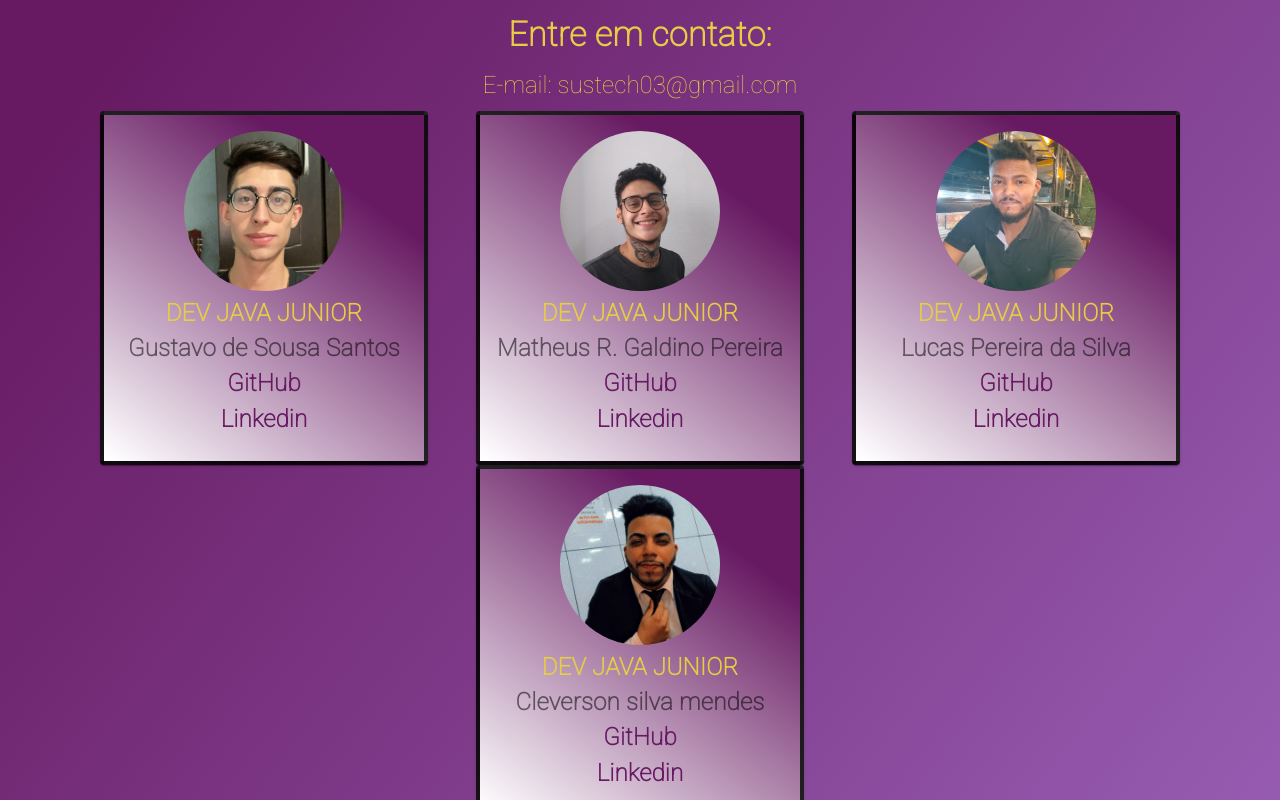
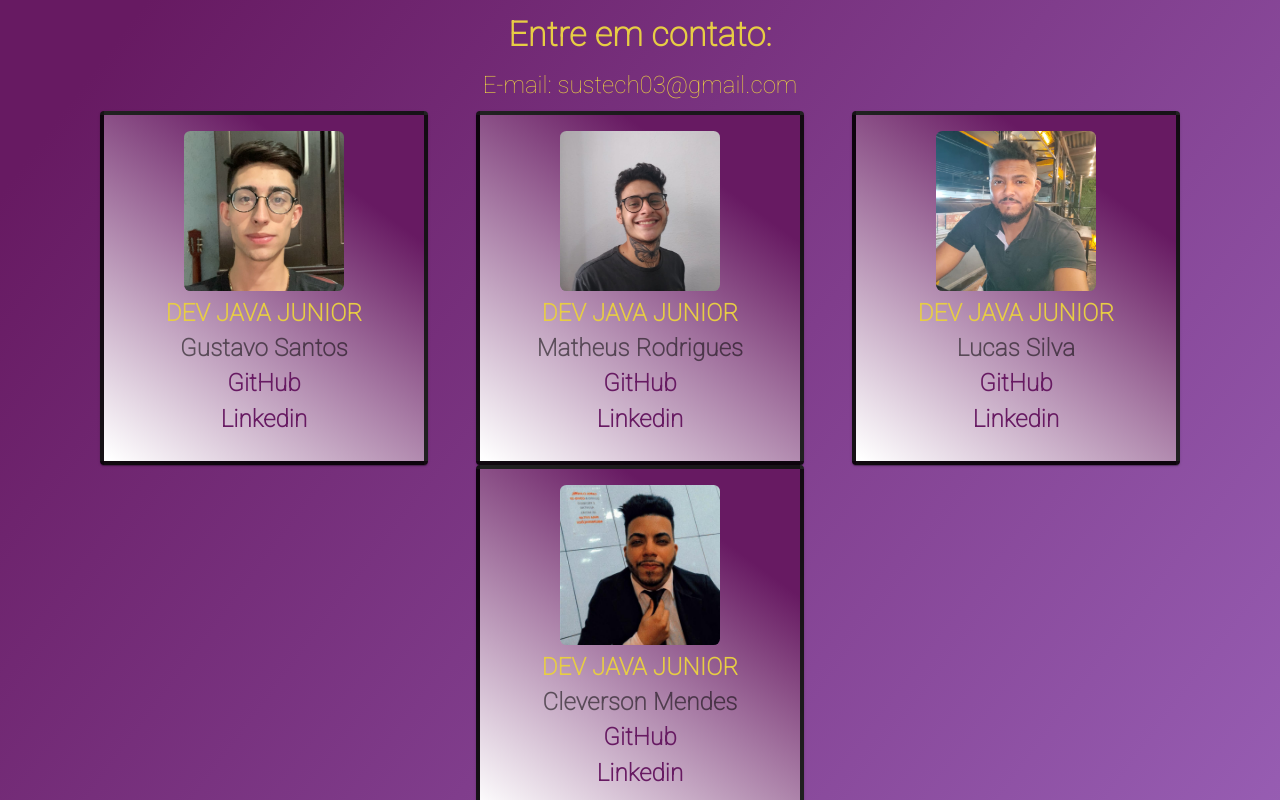
Before and after one commit to SustechGenT47/FrontEnds, a React (Create React App) app: page /contato in a window 1280 px wide. Shown: the part 460-1260 px from the top of the page. Built offline with nearby package versions, Linux system fonts and the light colour scheme.

Commit message:
Correções

```diff
--- a/src/components/carousel/CarouselComponent.css
+++ b/src/components/carousel/CarouselComponent.css
@@ -1,6 +1,8 @@
 img {
-    width: 50%;
-    height: 100%;
+    width: 500vw;
+    height: 88vh;
     object-fit: cover;
-    margin-top: 10vh;
+    margin-top: 7vh;
+    border-radius: 4%!important;
+
 }
--- a/src/components/carousel/CarouselComponent.tsx
+++ b/src/components/carousel/CarouselComponent.tsx
@@ -9,8 +9,11 @@ import logo_sustech from '../../assets/logo_sustech.jpeg'
 
 function CarouselComponent () {
     var Items = [
-        { img: "https://i.imgur.com/cPUuPMY.png" },
-        { img: "https://trecobox.com.br/wp-content/uploads/2021/11/Arcane-2.jpg" },
+
+
+        { img: "https://cdn.discordapp.com/attachments/943845163942441000/975958694510612510/SUSTECH_6.jpg" },
+        { img: "https://cdn.discordapp.com/attachments/943845163942441000/975789760394190938/unknown.png" },
+        { img: "https://imgs.jusbr.com/publications/images/a45e1b04dd80588fc38b23cecbd9d71f" },
 
 
 
--- a/src/paginas/cadastrarUsuario/CadastrarUsuario.tsx
+++ b/src/paginas/cadastrarUsuario/CadastrarUsuario.tsx
@@ -108,7 +108,7 @@ function CadastroUsuario() {
                 </Grid>
                 <Grid item xs={5} alignItems='center'className="formBackground" >
                     <Box paddingX={1} >
-                        <form className = 'formMargin'onSubmit={cadastrar}>
+                        <form  className = 'formMargin'  onSubmit={cadastrar}>
                             <Typography variant='h3' gutterBottom color='textPrimary' component='h3' align='center' className='textos2 textColor'>Cadastrar</Typography>
                             <TextField value={user.nome} onChange={(e: ChangeEvent<HTMLInputElement>) => updatedModel(e)} id='nome' label='Nome' variant='outlined' name='nome' margin='normal' fullWidth className="input"/>
                             <TextField value={user.usuario} onChange={(e: ChangeEvent<HTMLInputElement>) => updatedModel(e)} id='usuario' label='Usuario' variant='outlined' name='usuario' margin='normal' fullWidth />
--- a/src/paginas/contato/Contato.tsx
+++ b/src/paginas/contato/Contato.tsx
@@ -50,7 +50,7 @@ function Contato() {
                             <Typography className = 'devJava'>DEV JAVA JUNIOR</Typography>
 
                             <Typography className = 'nomePessoal' variant="body2" color="textSecondary" component="p">
-                                Gustavo de Sousa Santos
+                                Gustavo Santos
                             </Typography>
                             <a target='_blank' className = 'linkContato' href="https://www.github.com/GuuSantos" > <Typography className = 'linkContato' >GitHub</Typography></a>
                             <a target='_blank' className = 'linkContato' href="https://www.linkedin.com/in/gustavossantos41/"><Typography className = 'linkContato'>Linkedin</Typography></a>
@@ -68,7 +68,7 @@ function Contato() {
                             <img className='imagemCardPessoal' src={matheus} alt="" />
                             <Typography className = 'devJava'>DEV JAVA JUNIOR</Typography>
                             <Typography className = 'nomePessoal' variant="body2" color="textSecondary" component="p">
-                            Matheus R. Galdino Pereira
+                            Matheus Rodrigues
                             </Typography>
                             <a target='_blank' className = 'linkContato' href="https://www.linkedin.com/in/matheus-rodriguess/" > <Typography className = 'linkContato' >GitHub</Typography></a>
                             <a target='_blank' className = 'linkContato' href="https://github.com/MatheusRGPereira"><Typography className = 'linkContato' >Linkedin</Typography></a>
@@ -86,7 +86,7 @@ function Contato() {
                             <Typography className = 'devJava'>DEV JAVA JUNIOR</Typography>
 
                             <Typography className = 'nomePessoal' variant="body2" color="textSecondary" component="p">
-                            Lucas Pereira da Silva
+                            Lucas Silva
                             </Typography>
                             <a target='_blank' className = 'linkContato' href="https://github.com/Lukaspds91" > <Typography className = 'linkContato' >GitHub</Typography></a>
                             <a target='_blank' className = 'linkContato' href="https://www.linkedin.com/in/lucas-pereira-b88349187/"><Typography className = 'linkContato' >Linkedin</Typography></a>
@@ -104,7 +104,7 @@ function Contato() {
                             <Typography className = 'devJava'>DEV JAVA JUNIOR</Typography>
 
                             <Typography className = 'nomePessoal' variant="body2" color="textSecondary" component="p">
-                            Cleverson silva mendes
+                            Cleverson Mendes
                             </Typography>
                             <a target='_blank' className = 'linkContato' href="https://github.com/clev-coder" > <Typography className = 'linkContato' >GitHub</Typography></a>
                             <a target='_blank' className = 'linkContato' href="https://www.linkedin.com/in/cleverson-mendes-91028b189/"><Typography className = 'linkContato' >Linkedin</Typography></a>
@@ -123,7 +123,7 @@ function Contato() {
                             <Typography className = 'devJava'>DEV JAVA JUNIOR</Typography>
 
                             <Typography className = 'nomePessoal' variant="body2" color="textSecondary" component="p">
-                                Danyelle Amarante Cândido
+                                Danyelle Amarante
                             </Typography>
                             <a target='_blank'  className = 'linkContato' href="https://www.github.com/Danyelleac" > <Typography className = 'linkContato' >GitHub</Typography></a>
                             <a target='_blank' className = 'linkContato' href="https://www.linkedin.com/in/Danyelleac/"><Typography className = 'linkContato'>Linkedin</Typography></a>
```
Also changed, not shown: src/components/estaticos/navbar/Navbar.css (line endings or trailing spaces).
